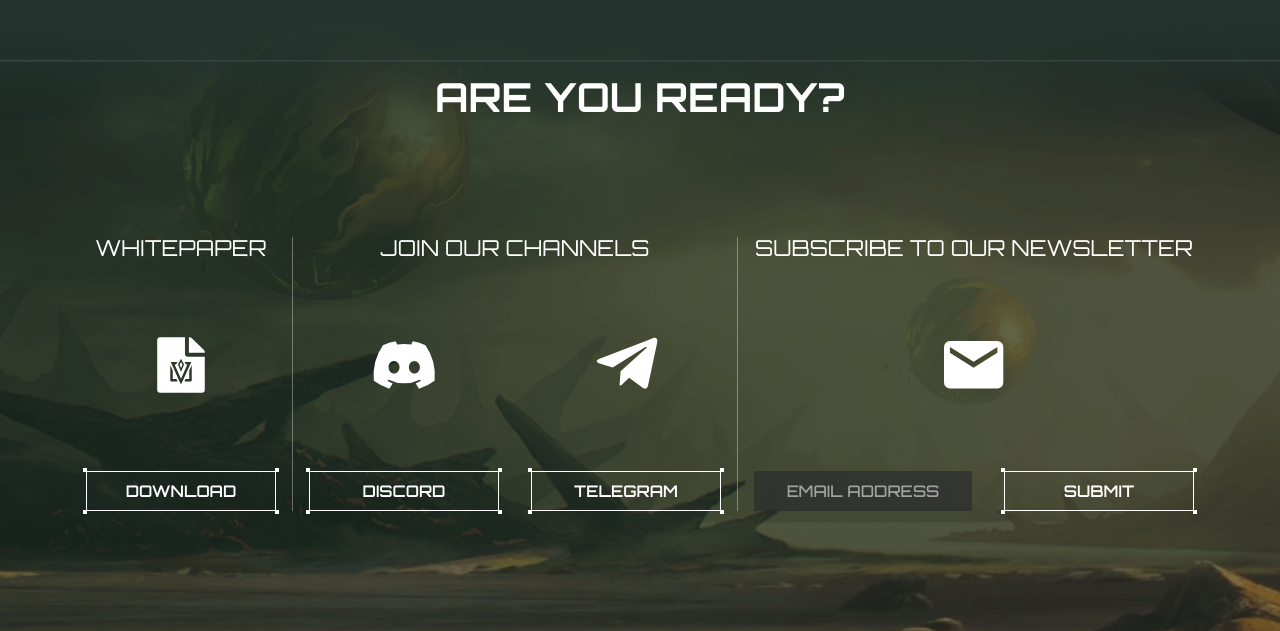
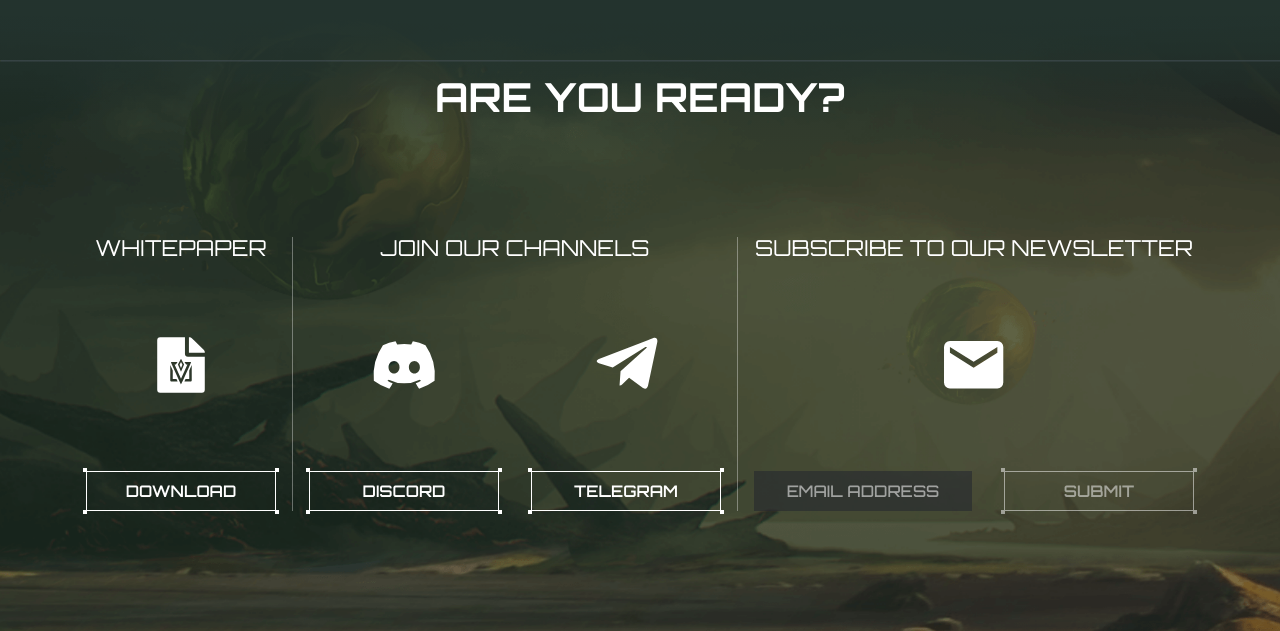
Before and after one commit to kromin-agency/metcha-landing, a Gatsby site: page / in a window 1280 px wide. Shown: the part 8805-9436 px from the top of the page. Built offline with nearby package versions, Linux system fonts and the light colour scheme; Gatsby itself is replaced by a stand-in of ours.

Commit message:
input errors

```diff
--- a/src/components/ChannelsSection/channelsSection.module.scss
+++ b/src/components/ChannelsSection/channelsSection.module.scss
@@ -76,6 +76,16 @@
   }
 }
 
+.inputWrapper {
+  position: relative;
+  small {
+    position: absolute;
+    bottom: -24px;
+    left: 4px;
+    color: #FF113A;
+  }
+}
+
 .inputText {
   width: 280px;
   height: 40px;
--- a/src/components/ChannelsSection/index.js
+++ b/src/components/ChannelsSection/index.js
@@ -1,4 +1,4 @@
-import React from "react"
+import React, {useEffect, useState} from "react"
 import * as classes from './channelsSection.module.scss'
 import WhitepaperIcon from '../../assets/icn_whitepaper.svg'
 import DiscordIcon from '../../assets/icn_discord.svg'
@@ -11,6 +11,26 @@ import Button from "../UI/Button"
 import DividerMobile from '../../images/generics/divMobile1.svg'
 
 const ChannelsSection = () => {
+    const [emailInput, setEmailInput] = useState("")
+    const [formError, setFormError] = useState(null)
+
+    useEffect(() => {
+        if(!!emailInput) {
+            const  emailRegex = /^([a-zA-Z0-9_.-])+@(([a-zA-Z0-9-]{2,})+.)+([a-zA-Z0-9]{2,})+$/
+
+            emailRegex.test(emailInput)
+                ? setFormError(null)
+                : setFormError("Enter a valid email!")
+        }
+        else {
+            setFormError(null)
+        }
+    }, [emailInput])
+
+    const onSubmit = (e) => {
+        e.preventDefault()
+    }
+
     return (
         <div
             id={sections.WHITEPAPERS_CHANNELS}
@@ -49,18 +69,33 @@ const ChannelsSection = () => {
                             </div>
                         </div>
                     </div>
-                    <div className={cx("col-12 col-xl flexbox-start", classes.actionColumn)}>
+                    <form
+                        onSubmit={onSubmit}
+                        className={cx("col-12 col-xl flexbox-start", classes.actionColumn)}
+                    >
                         <h5>Subscribe to our newsletter</h5>
                         <EmailIcon/>
                         <div className={cx("flexbox-center", classes.submit)}>
-                            <input
-                                type="text"
-                                placeholder="Email address"
-                                className={classes.inputText}
+                            <div className={classes.inputWrapper}>
+                                <input
+                                    name="email"
+                                    type="text"
+                                    placeholder="Email address"
+                                    autoComplete="off"
+                                    onChange={({target: input}) => setEmailInput(input.value)}
+                                    className={classes.inputText}
+                                    style={{color: !!formError ? "#FF113A" : "#FFF"}}
+                                />
+                                <small>{formError}</small>
+                            </div>
+
+                            <Button
+                                type="submit"
+                                text="Submit"
+                                disabled={!!formError || !emailInput}
                             />
-                            <Button text={'Submit'}/>
                         </div>
-                    </div>
+                    </form>
                 </div>
             </div>
         </div>
--- a/src/components/UI/Button/button.module.scss
+++ b/src/components/UI/Button/button.module.scss
@@ -12,7 +12,7 @@
   padding: 0;
   cursor: pointer;
   transition: ease-in-out 300ms;
-  &:hover {
+  &:hover:not(:disabled) {
     background: #FFFFFFB3;
     .squares {
       inset: -8px;
@@ -36,6 +36,9 @@
         }
       }
     }
+  }
+  &:disabled {
+    opacity: 0.5;
   }
   @media (min-width: 768px) {
     min-width: 190px;
--- a/src/components/UI/Button/index.js
+++ b/src/components/UI/Button/index.js
@@ -4,13 +4,19 @@ import cx from 'classnames'
 import PropTypes from "prop-types"
 
 const Button = ({
+    type= "submit",
     text,
     onClick,
+    disabled,
+    ...rest
 }) => {
     return (
         <button
+            type={type}
             className={cx("flexbox-center", classes.button)}
             onClick={onClick}
+            disabled={disabled}
+            {...rest}
         >
             {text}
 
@@ -26,6 +32,8 @@ const Button = ({
 export default Button
 
 Button.propTypes = {
+    type: PropTypes.string,
     text: PropTypes.string,
-    onClick: PropTypes.func
+    onClick: PropTypes.func,
+    disabled: PropTypes.bool
 }
```
